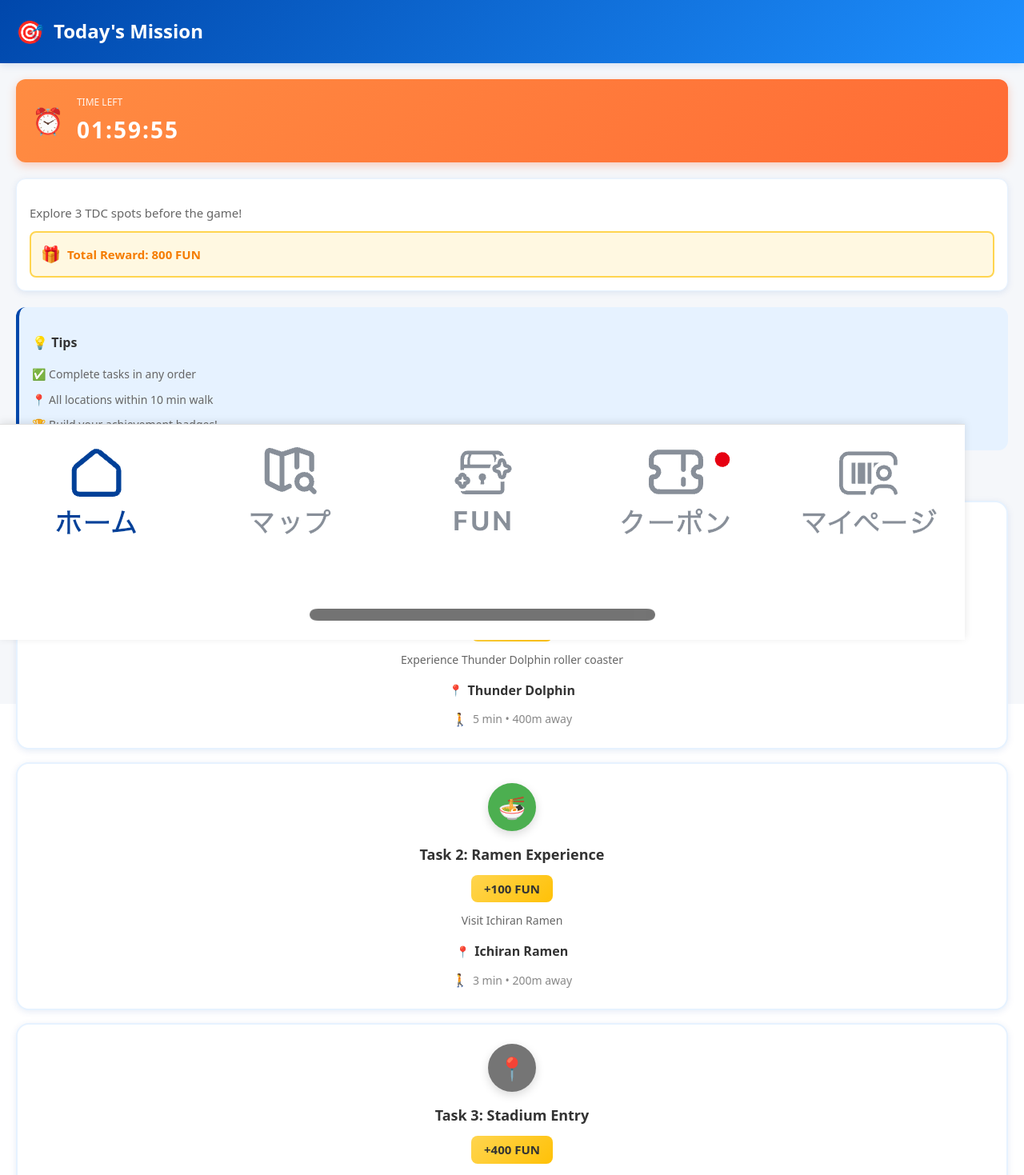
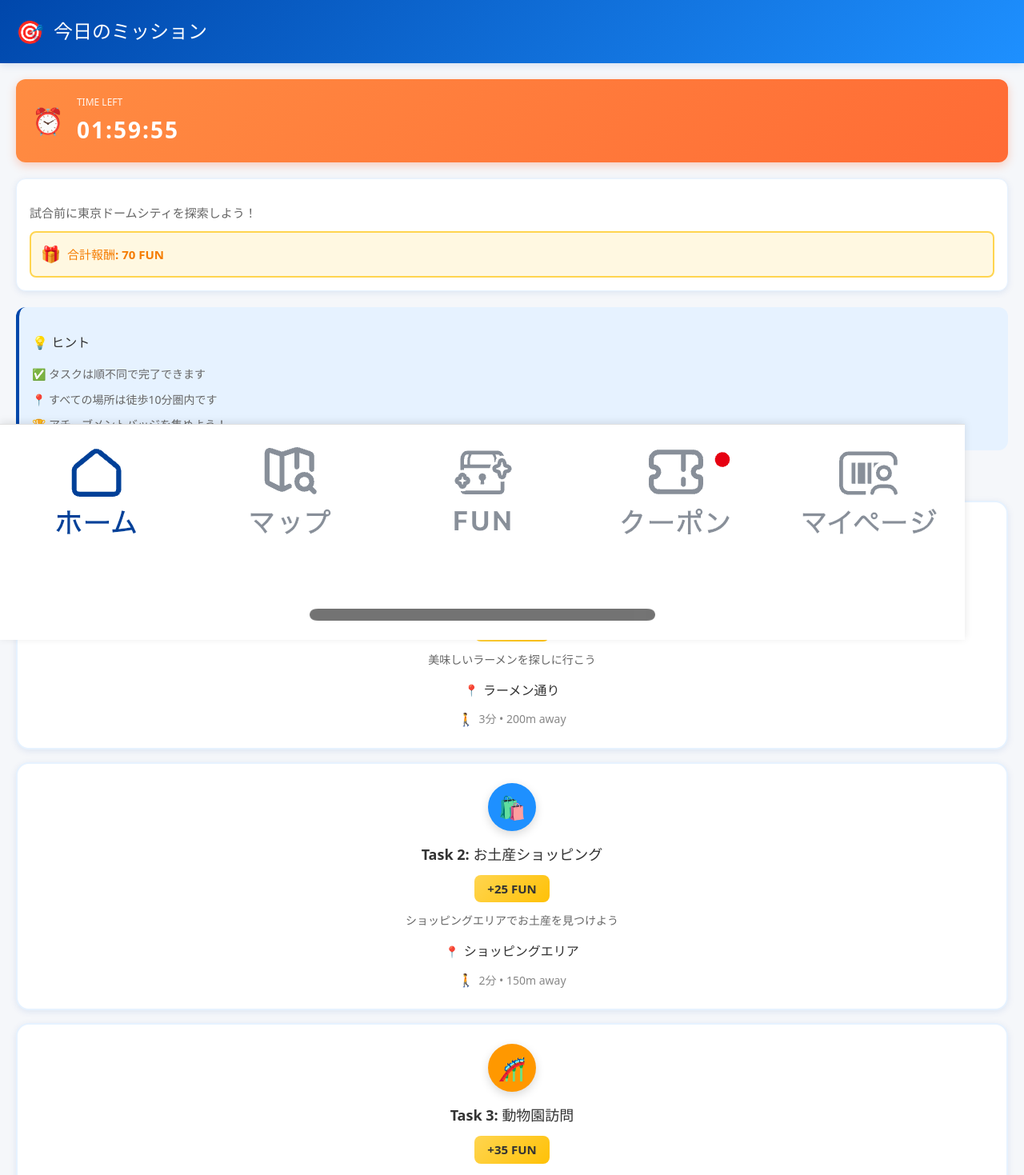
Before and after one commit to hack-yakumo-2025-11/Team-E-frontend, a React (Vite) app: page /missions in a window 1280 px wide. Shown: the top 1469 px of the page at 80% size. Built offline with nearby package versions, Linux system fonts and the light colour scheme.

Commit message:
feat: updated completion banner

```diff
--- a/src/Pages/MissionPage/MissionPage.css
+++ b/src/Pages/MissionPage/MissionPage.css
@@ -7,6 +7,9 @@
   display: flex;
   justify-content: space-between;
   align-items: center;
+  position: sticky;
+  top: 0;
+  z-index: 10;
 }
 
 .mission-title {
@@ -22,7 +25,6 @@
 .mission-icon {
   font-size: 28px;
 }
-
 
 /* Mission Complete Banner */
 .mission-complete-banner {
@@ -60,6 +62,7 @@
 
 .mission-content {
   padding: 20px;
+  padding-bottom: 100px;
 }
 
 .mission-info-card {
@@ -164,15 +167,15 @@
 }
 
 .mission-page {
-  height: 100vh;
+  min-height: 100vh;
   width: 100vw;
   position: relative;
   background-color: #F5F7FA;
-  padding-bottom: 80px;
+  overflow-y: auto;
+  overflow-x: hidden;
 }
 
-.loading,
-.error {
+.loading, .error {
   text-align: center;
   padding: 40px 20px;
   font-size: 16px;
@@ -182,3 +185,83 @@
 .error {
   color: #f44336;
 }
+
+/* Mission Complete Banner with FUN Button */
+.mission-complete-banner {
+  background: linear-gradient(135deg, #667eea 0%, #764ba2 100%);
+  color: white;
+  padding: 2rem;
+  border-radius: 16px;
+  text-align: center;
+  margin-bottom: 1.5rem;
+  box-shadow: 0 8px 16px rgba(102, 126, 234, 0.3);
+  animation: slideIn 0.5s ease-out;
+}
+
+.mission-complete-banner h2 {
+  margin: 0 0 0.5rem 0;
+  font-size: 1.5rem;
+  font-weight: bold;
+}
+
+.mission-complete-banner p {
+  margin: 0 0 1rem 0;
+  font-size: 1.1rem;
+  opacity: 0.95;
+}
+
+/* FUN Page Button */
+.fun-page-button {
+  background: white;
+  color: #667eea;
+  border: none;
+  padding: 0.875rem 2rem;
+  border-radius: 50px;
+  font-size: 1.1rem;
+  font-weight: bold;
+  cursor: pointer;
+  display: inline-flex;
+  align-items: center;
+  gap: 0.5rem;
+  transition: all 0.3s ease;
+  box-shadow: 0 4px 12px rgba(0, 0, 0, 0.15);
+  margin-top: 0.5rem;
+}
+
+.fun-page-button:hover {
+  transform: translateY(-2px);
+  box-shadow: 0 6px 16px rgba(0, 0, 0, 0.2);
+}
+
+.fun-page-button:active {
+  transform: translateY(0);
+}
+
+.fun-icon {
+  font-size: 1.4rem;
+  animation: bounce 1s infinite;
+}
+
+.fun-text {
+  font-size: 1rem;
+}
+
+@keyframes slideIn {
+  from {
+    opacity: 0;
+    transform: translateY(-20px);
+  }
+  to {
+    opacity: 1;
+    transform: translateY(0);
+  }
+}
+
+@keyframes bounce {
+  0%, 100% {
+    transform: translateY(0);
+  }
+  50% {
+    transform: translateY(-5px);
+  }
+}
--- a/src/Pages/MissionPage/MissionPage.jsx
+++ b/src/Pages/MissionPage/MissionPage.jsx
@@ -3,7 +3,6 @@ import { useNavigate, useLocation } from 'react-router-dom';
 import CountdownTimer from '../../components/countdownTimer/countdownTimer';
 import TaskCard from '../../components/TaskCard/TaskCard';
 import ProgressBar from '../../components/ProgressBar/ProgressBar';
-import { getMissionById } from '../../services/api';
 import './MissionPage.css';
 import BottomBar from '../../components/BottomBar';
 
@@ -17,77 +16,54 @@ function MissionPage() {
   const MISSION_ID = "m1";
 
   // ============================================
-  // KEY FEATURE: DATE-BASED RESET LOGIC
-  // ============================================
-  const checkAndResetForNewDay = useCallback((checkinDate) => {
-    const lastCheckinDate = localStorage.getItem("lastCheckinDate");
-    const today = new Date(checkinDate).toDateString();
-
-    console.log("🔍 Checking dates...");
-    console.log("Last checkin:", lastCheckinDate);
-    console.log("Current checkin:", today);
-
-    if (lastCheckinDate !== today) {
-      console.log("🔄 NEW DAY DETECTED! Resetting mission state...");
-      localStorage.setItem("lastCheckinDate", today);
-      localStorage.removeItem("completedTasks");
-      setCompletedTasks([]);
-      return true;
-    }
-
-    console.log("✅ Same day - loading existing progress");
-    return false;
-  }, []);
-
-  // ============================================
-  // MISSION DATA (update with your locations)
+  // MISSION DATA - Japanese Theme
   // ============================================
   const getDummyMission = useCallback((completed = []) => {
     return {
       id: "m1",
-      title: "Today's Mission",
-      description: "Explore 3 TDC spots before the game!",
-      totalReward: 800,
+      title: "今日のミッション",
+      description: "試合前に東京ドームシティを探索しよう！",
+      totalReward: 70,
       bonusReward: 100,
       expiryTime: new Date(Date.now() + 2 * 60 * 60 * 1000).toISOString(),
       tasks: [
         {
           id: "t1",
           order: 1,
-          type: "entertainment",
-          title: "Thrilling Ride",
-          description: "Experience Thunder Dolphin roller coaster",
-          locationId: "dolphin-location",
-          locationName: "Thunder Dolphin",
-          distance: "400m",
-          walkTime: "5 min",
-          reward: 300,
+          type: "food",
+          title: "ラーメンハント",
+          description: "美味しいラーメンを探しに行こう",
+          locationId: "ramen-location",
+          locationName: "ラーメン通り",
+          distance: "200m",
+          walkTime: "3分",
+          reward: 10,
           completed: completed.includes("t1"),
         },
         {
           id: "t2",
           order: 2,
-          type: "food",
-          title: "Ramen Experience",
-          description: "Visit Ichiran Ramen",
-          locationId: "ichiran-location",
-          locationName: "Ichiran Ramen",
-          distance: "200m",
-          walkTime: "3 min",
-          reward: 100,
+          type: "shopping",
+          title: "お土産ショッピング",
+          description: "ショッピングエリアでお土産を見つけよう",
+          locationId: "shopping-location",
+          locationName: "ショッピングエリア",
+          distance: "150m",
+          walkTime: "2分",
+          reward: 25,
           completed: completed.includes("t2"),
         },
         {
           id: "t3",
           order: 3,
-          type: "sports",
-          title: "Stadium Entry",
-          description: "Check in at Stadium Entrance",
-          locationId: "stadium-location",
-          locationName: "Stadium Entrance",
+          type: "entertainment",
+          title: "動物園訪問",
+          description: "小さな動物園で癒されよう",
+          locationId: "zoo-location",
+          locationName: "ミニ動物園",
           distance: "300m",
-          walkTime: "4 min",
-          reward: 400,
+          walkTime: "4分",
+          reward: 35,
           completed: completed.includes("t3"),
         },
       ],
@@ -95,28 +71,27 @@ function MissionPage() {
   }, []);
 
   // ============================================
-  // INITIALIZE: Check date and load tasks
+  // INITIALIZE: Handle new check-in or load existing progress
   // ============================================
   useEffect(() => {
-    // Get checkin date from navigation state or use current date
-    const checkinDate = locationState.state?.checkinDate || new Date().toISOString();
-    const isNewDay = checkAndResetForNewDay(checkinDate);
-
-    if (!isNewDay) {
-      // Load existing completed tasks
+    if (locationState.state?.isNewCheckIn) {
+      console.log("🎯 新しいチェックイン: 新しいミッション開始");
+      setCompletedTasks([]);
+      navigate(window.location.pathname, { replace: true, state: {} });
+    } else {
       const saved = localStorage.getItem("completedTasks");
       if (saved) {
         try {
           const parsed = JSON.parse(saved);
           setCompletedTasks(parsed);
-          console.log("📥 Loaded existing tasks:", parsed);
+          console.log("📥 保存されたタスク:", parsed);
         } catch (error) {
-          console.error("❌ Error parsing saved tasks:", error);
+          console.error("❌ タスク読み込みエラー:", error);
           setCompletedTasks([]);
         }
       }
     }
-  }, [locationState.state?.checkinDate, checkAndResetForNewDay]);
+  }, [locationState.state?.isNewCheckIn, navigate]);
 
   // ============================================
   // HANDLE TASK COMPLETION from LocationPage
@@ -127,23 +102,19 @@ function MissionPage() {
 
       setCompletedTasks((prevTasks) => {
         if (prevTasks.includes(taskId)) {
-          console.log("⚠️ Task already completed");
+          console.log("⚠️ タスク完了済み");
           return prevTasks;
         }
 
         const newCompletedTasks = [...prevTasks, taskId];
-        console.log("✅ New completed tasks:", newCompletedTasks);
+        console.log("✅ 新しい完了タスク:", newCompletedTasks);
 
-        // Save to localStorage
         localStorage.setItem("completedTasks", JSON.stringify(newCompletedTasks));
-
-        // Update achievements
         updateAchievements(taskId);
 
         return newCompletedTasks;
       });
 
-      // Clear navigation state
       navigate(window.location.pathname, { replace: true, state: {} });
     }
   }, [locationState.state?.completedTaskId, navigate]);
@@ -153,9 +124,9 @@ function MissionPage() {
   // ============================================
   const updateAchievements = (taskId) => {
     const taskTypes = {
-      't1': 'entertainment',
-      't2': 'food',
-      't3': 'sports' // Maps to shopping in achievements
+      't1': 'food',
+      't2': 'shopping',
+      't3': 'entertainment'
     };
 
     const achievements = JSON.parse(
@@ -164,28 +135,23 @@ function MissionPage() {
     );
 
     const type = taskTypes[taskId];
-    console.log("🏆 Updating achievement:", type);
+    console.log("🏆 アチーブメント更新:", type);
 
     if (type === "food") achievements.food += 1;
     if (type === "entertainment") achievements.entertainment += 1;
-    if (type === "sports") achievements.shopping += 1;
+    if (type === "shopping") achievements.shopping += 1;
 
     localStorage.setItem("achievements", JSON.stringify(achievements));
-    console.log("💾 Saved achievements:", achievements);
+    console.log("💾 保存されたアチーブメント:", achievements);
   };
 
   // ============================================
-  // FETCH MISSION (update with your API)
+  // FETCH MISSION
   // ============================================
   useEffect(() => {
     const fetchMission = async () => {
       try {
         setLoading(true);
-        // Replace with your API call
-        // const response = await getMissionById(MISSION_ID);
-        // setMission(response.data);
-
-        // For now, use dummy data
         setMission(getDummyMission(completedTasks));
       } finally {
         setLoading(false);
@@ -200,14 +166,22 @@ function MissionPage() {
   // ============================================
   const handleTaskClick = (task) => {
     if (task.completed) {
-      console.log("⚠️ Task already completed");
+      console.log("⚠️ タスク完了済み");
       return;
     }
 
-    console.log("🎯 Navigating to task:", task.id);
+    console.log("🎯 タスクに移動:", task.id);
     navigate(`/location/${task.locationId}`, {
       state: { task, missionId: mission.id },
     });
+  };
+
+  // ============================================
+  // HANDLE FUN PAGE REDIRECT
+  // ============================================
+  const handleGoToFunPage = () => {
+    console.log("🎉 FUNページへ移動");
+    navigate('/fun');
   };
 
   const getCompletedCount = () => {
@@ -220,7 +194,7 @@ function MissionPage() {
   if (loading) {
     return (
       <div className="mission-page">
-        <div className="loading">Loading mission...</div>
+        <div className="loading">ミッションを読み込み中...</div>
       </div>
     );
   }
@@ -228,7 +202,7 @@ function MissionPage() {
   if (!mission) {
     return (
       <div className="mission-page">
-        <div className="error">No mission available</div>
+        <div className="error">ミッションが見つかりません</div>
       </div>
     );
   }
@@ -250,10 +224,18 @@ function MissionPage() {
 
         {allTasksComplete && (
           <div className="mission-complete-banner">
-            <h2>🎉 Mission Complete!</h2>
+            <h2>🎉 ミッション完了！</h2>
             <p>
-              You've earned {mission.totalReward} FUN points!
+              {mission.totalReward} FUNポイントを獲得しました！
             </p>
+            <button
+              className="fun-page-button"
+              onClick={handleGoToFunPage}
+              aria-label="Go to FUN page"
+            >
+              <span className="fun-icon">🎮</span>
+              <span className="fun-text">FUNを見る</span>
+            </button>
           </div>
         )}
 
@@ -263,24 +245,24 @@ function MissionPage() {
             <div className="mission-reward">
               <span className="reward-icon">🎁</span>
               <span className="reward-text">
-                Total Reward: {mission.totalReward} FUN
+                合計報酬: {mission.totalReward} FUN
               </span>
             </div>
           </div>
         </div>
 
         <div className="tips-card">
-          <h3 className="tips-title">💡 Tips</h3>
+          <h3 className="tips-title">💡 ヒント</h3>
           <ul className="tips-list">
-            <li>✅ Complete tasks in any order</li>
-            <li>📍 All locations within 10 min walk</li>
-            <li>🏆 Build your achievement badges!</li>
+            <li>✅ タスクは順不同で完了できます</li>
+            <li>📍 すべての場所は徒歩10分圏内です</li>
+            <li>🏆 アチーブメントバッジを集めよう！</li>
           </ul>
         </div>
 
         <div className="task-list">
           <h2 className="section-title">
-            Your Tasks ({completedCount}/{mission.tasks.length})
+            あなたのタスク ({completedCount}/{mission.tasks.length})
           </h2>
           {mission.tasks.map((task, index) => (
             <TaskCard
@@ -294,10 +276,8 @@ function MissionPage() {
         </div>
 
         <ProgressBar current={completedCount} total={mission.tasks.length} />
-
-
       </div>
-       <BottomBar/>
+      <BottomBar/>
     </div>
   );
 }
```
